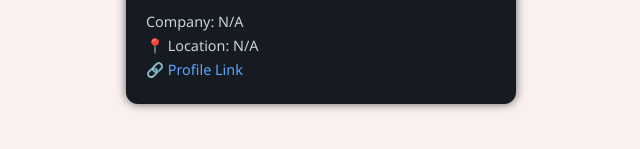
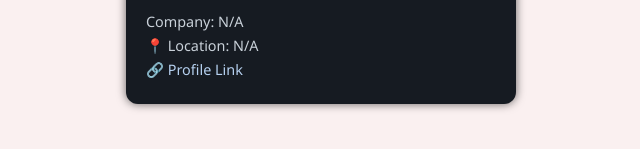
Before and after one commit to Nikhil-Gupta67/Github-search, a plain HTML site: page index.html in a window 1280 px wide. Shown: the part 469-618 px from the top of the page, 319-959 px from the left. Drawn offline with Linux system fonts and the light colour scheme.

Commit message:
Modify the Html

```diff
--- a/index.css
+++ b/index.css
@@ -90,6 +90,6 @@ body {
 }
 
 .details a {
-    color: #58a6ff;
+    color: #b6d1f0;
     text-decoration: none;
 }
```
